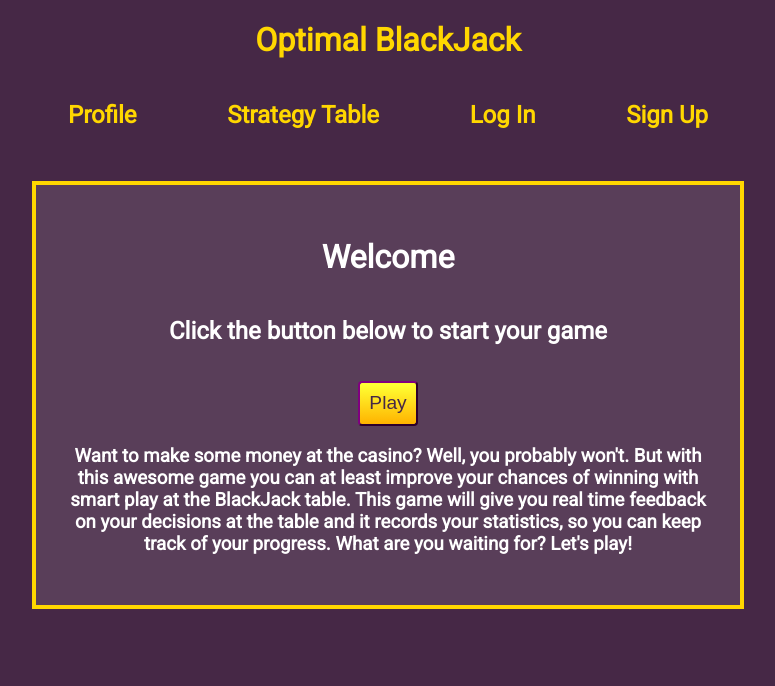
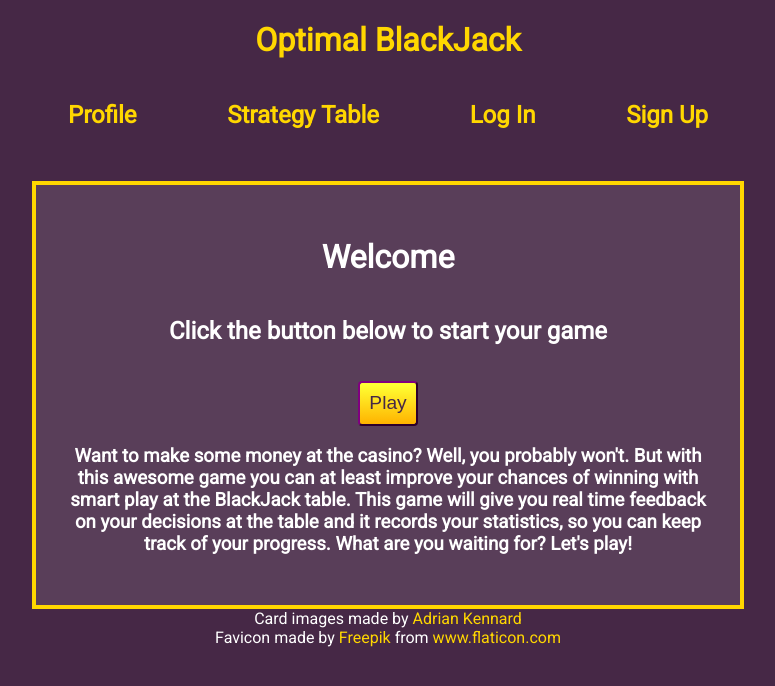
Before and after one commit to f-bergener/blackjack-website, a React app: page / in a window 1280 px wide. Shown: the top 686 px of the page, without its empty margins (252-1027 px from the left). Built offline with nearby package versions, Linux system fonts and the light colour scheme.

Commit message:
Added attribution

```diff
--- a/client/components/Homepage.tsx
+++ b/client/components/Homepage.tsx
@@ -2,13 +2,12 @@ import React from "react";
 import { Link } from "react-router-dom";
 import { useSelector, useDispatch } from "react-redux";
 import { State } from "../redux/store";
-// import { restartGame } from "../redux/actionCreators";
-import LogOut from "./LogOut";
 
 const Homepage: React.FC = () => {
   const isLoggedIn = useSelector((state: State) => state.user.isLoggedIn);
   const username = useSelector((state: State) => state.user.username);
   return (
+    <>
       <div className="container regular-page">
         <h1>Welcome</h1>
         <h2>Click the button below to start your game</h2>
@@ -18,13 +17,30 @@ const Homepage: React.FC = () => {
         </Link>
         <h3 className="homepage-text">
           Want to make some money at the casino? Well, you probably won't. But
-        with this awesome game you can at least improve your chances of winning
-        with smart play at the BlackJack table. This game will give you real
-        time feedback on your decisions at the table and it records your
-        statistics, so you can keep track of your progress. What are you waiting
-        for? Let's play!
+          with this awesome game you can at least improve your chances of
+          winning with smart play at the BlackJack table. This game will give
+          you real time feedback on your decisions at the table and it records
+          your statistics, so you can keep track of your progress. What are you
+          waiting for? Let's play!
         </h3>
       </div>
+      <div>
+        Card images made by{" "}
+        <a href="https://www.me.uk/cards/" title="Attribution Link">
+          Adrian Kennard
+        </a>
+      </div>
+      <div>
+        Favicon made by{" "}
+        <a href="https://www.freepik.com" title="Freepik">
+          Freepik
+        </a>{" "}
+        from{" "}
+        <a href="https://www.flaticon.com/" title="Flaticon">
+          www.flaticon.com
+        </a>
+      </div>
+    </>
   );
 };
 
```
Also changed, not shown: public/bundle.js. Lines whose indentation alone changed are shown as unchanged.
